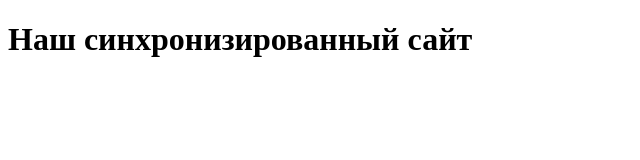
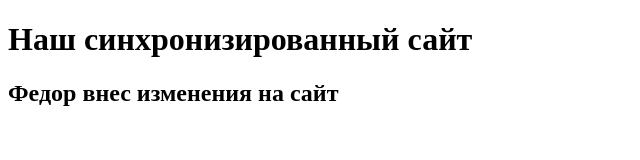
Before and after one commit to VedenovFedor/vedenovfedor.github.io, a plain HTML site: page index.html in a window 1280 px wide. Shown: the whole page, without its empty margins (0-640 px from the left). Drawn offline with Linux system fonts and the light colour scheme.

Commit message:
Федор вносил изменения

```diff
--- a/index.html
+++ b/index.html
@@ -6,5 +6,6 @@
 </head>
 <body>
 	<h1>Наш синхронизированный сайт</h1>
+	<h2>Федор внес изменения на сайт</h2>
 </body>
 </html>
```
